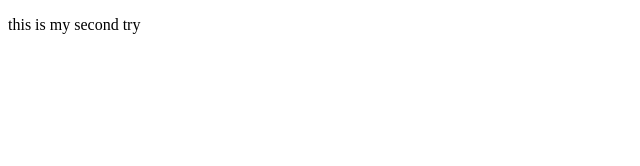
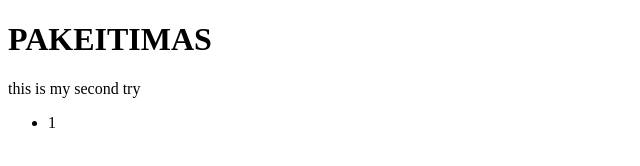
Before and after one commit to gaciux/myfirsthw, a plain HTML site: page index.html in a window 1280 px wide. Shown: the whole page, without its empty margins (0-640 px from the left). Drawn offline with Linux system fonts and the light colour scheme.

Commit message:
naujas pushinimas

```diff
--- a/index.html
+++ b/index.html
@@ -4,11 +4,15 @@
 <head>
     <meta charset="UTF-8">
     <meta name="viewport" content="width=device-width, initial-scale=1.0">
-    <title>Document</title>
+    <title>Dasast</title>
 </head>
 
 <body>
+    <h1>PAKEITIMAS</h1>
     <p>this is my second try</p>
+    <ul>
+        <li>1</li>
+    </ul>
 </body>
 
 </html>
```
